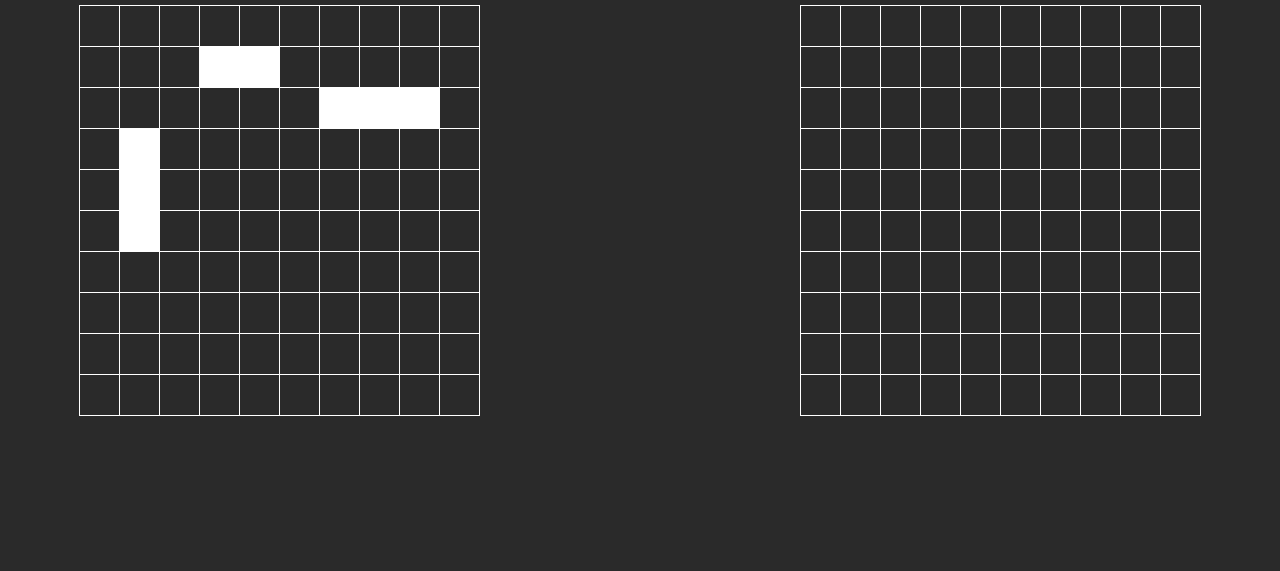
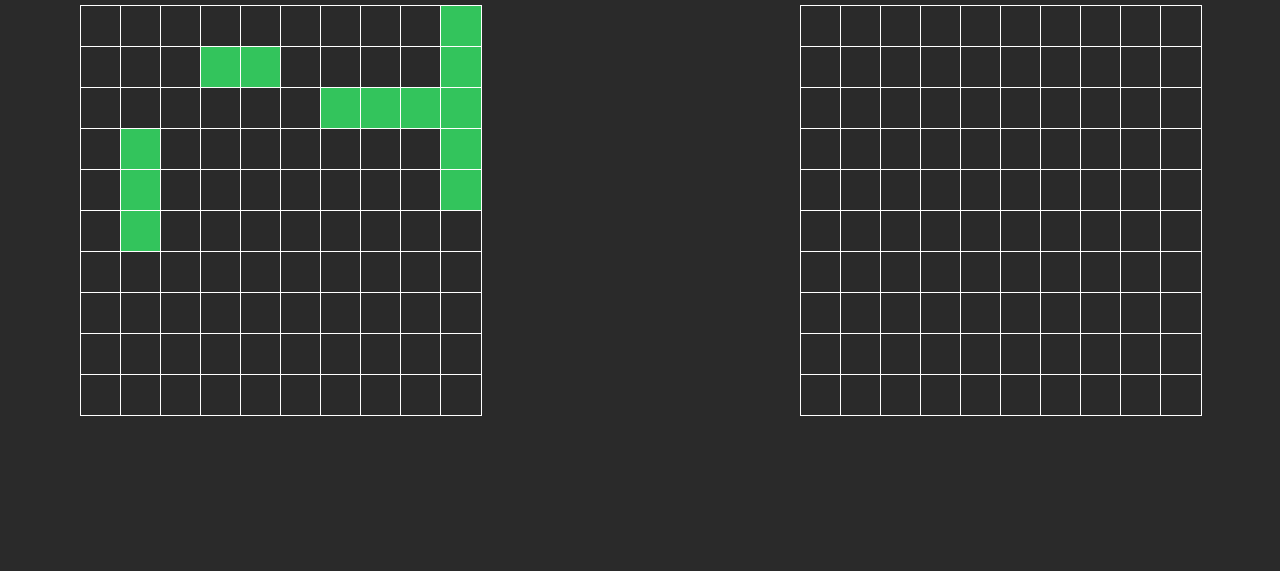
Before and after one commit to brndn-do/battleship, a website built with webpack: page src/index.html in a window 1280 px wide. Shown: the part 229-800 px from the top of the page. Built offline with nearby package versions, Linux system fonts and the light colour scheme.

Commit message:
feat: fixed cell borders

```diff
--- a/src/index.js
+++ b/src/index.js
@@ -17,10 +17,12 @@ const computer = new Player(false);
 player.gameboard.place(1, 3, 2);
 player.gameboard.place(2, 6, 3);
 player.gameboard.place(3, 1, 3, true);
+player.gameboard.place(0, 9, 5, true);
 
 computer.gameboard.place(1, 3, 2);
 computer.gameboard.place(2, 6, 3);
 computer.gameboard.place(3, 1, 3, true);
+computer.gameboard.place(0, 9, 5, true);
 
 display.renderBoard(player, computer);
 
--- a/src/styles.css
+++ b/src/styles.css
@@ -59,8 +59,6 @@ body {
     .board {
       display: grid;
       grid-template-columns: repeat(10, var(--cell-size));
-      border-right: 1px solid white;
-      border-bottom: 1px solid white;
     }
   }
 
@@ -71,6 +69,14 @@ body {
     border-top: 1px solid white;
   }
 
+  .cell90,.cell91,.cell92,.cell93,.cell94,.cell95,.cell96,.cell97,.cell98,.cell99 {
+    border-bottom: 1px solid white;
+  }
+
+  .cell9,.cell19,.cell29,.cell39,.cell49,.cell59,.cell69,.cell79,.cell89,.cell99 {
+    border-right: 1px solid white;
+  }
+
   .cell.canClick:hover {
     cursor: pointer;
     background-color: white;
@@ -78,7 +84,7 @@ body {
 
   .player.cell.hasShip {
     cursor: default;
-    background-color: white;
+    background-color: rgb(51, 196, 92);
   }
 
   .cell.attacked {
```
